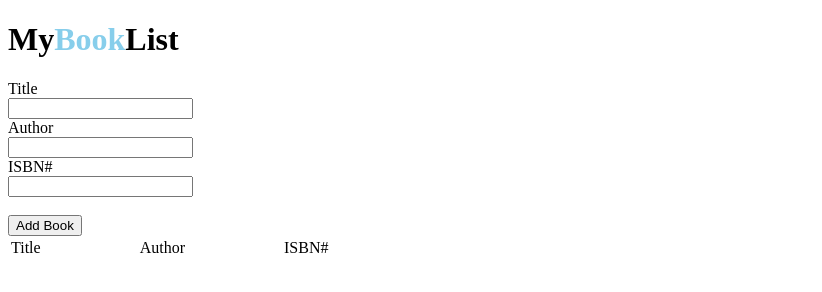
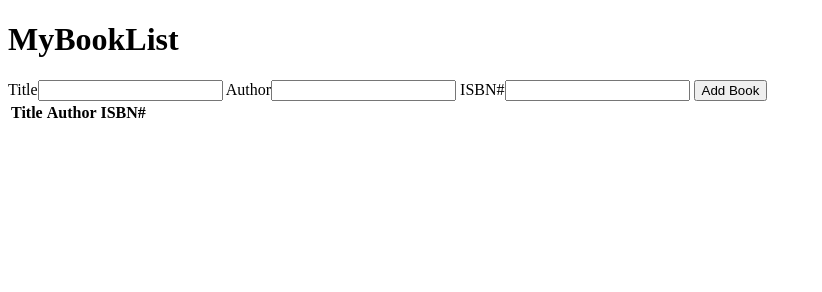
Before and after one commit to acciojob/book-list-TanishkaCh30, a website: page main.html in a window 1280 px wide. Shown: the whole page, without its empty margins (0-822 px from the left). Drawn offline with Linux system fonts and the light colour scheme.

Commit message:
created a submission

```diff
--- a/main.html
+++ b/main.html
@@ -7,29 +7,29 @@
 </head>
 
 <body>
-	<h1>My<span>Book</span>List</h1>
-	<div class="form-group">
-		<label for="title">Title</label><br>
-		<input type="text" id="title"><br>
-		<label for="author">Author</label><br>
-		<input type="text" id="author"><br>
-		<label for="isbn">ISBN#</label><br>
-		<input type="number" id="isbn"><br>
-		<br>
-		<button type="submit" id="submit">Add Book</button>
+	<h1>MyBookList</h1>
+	<div class = "form-group">
+		<form>
+			<label>Title<input id = "title" type="text" required></label>
+			<label>Author<input id = "author" type="text" required></label>
+			<label>ISBN#<input id = "isbn" type="number" required></label>
+			<button id = "submit" type="submit">Add Book</button>
+		</form>
 	</div>
 	<table class="table table-striped">
-		<thead id="book-list">
-		<tr>
-			<td>Title</td>
-			<td>Author</td>
-		    <td>ISBN#</td>
-		</tr>
-	</thead>
-		<tbody id="book-list">
-        </tbody>
+		<thead>
+			<tr>
+				<th>Title</th>
+				<th>Author</th>
+				<th>ISBN#</th>
+				<!-- <th></th> -->
+			</tr>
+		</thead>
+		<tbody id = "book-list">
+
+		</tbody>
 	</table>
-
+	<!-- the entire body must be written by student -->
     <script type="text/javascript" src="./script.js">
 </script>
 
```
